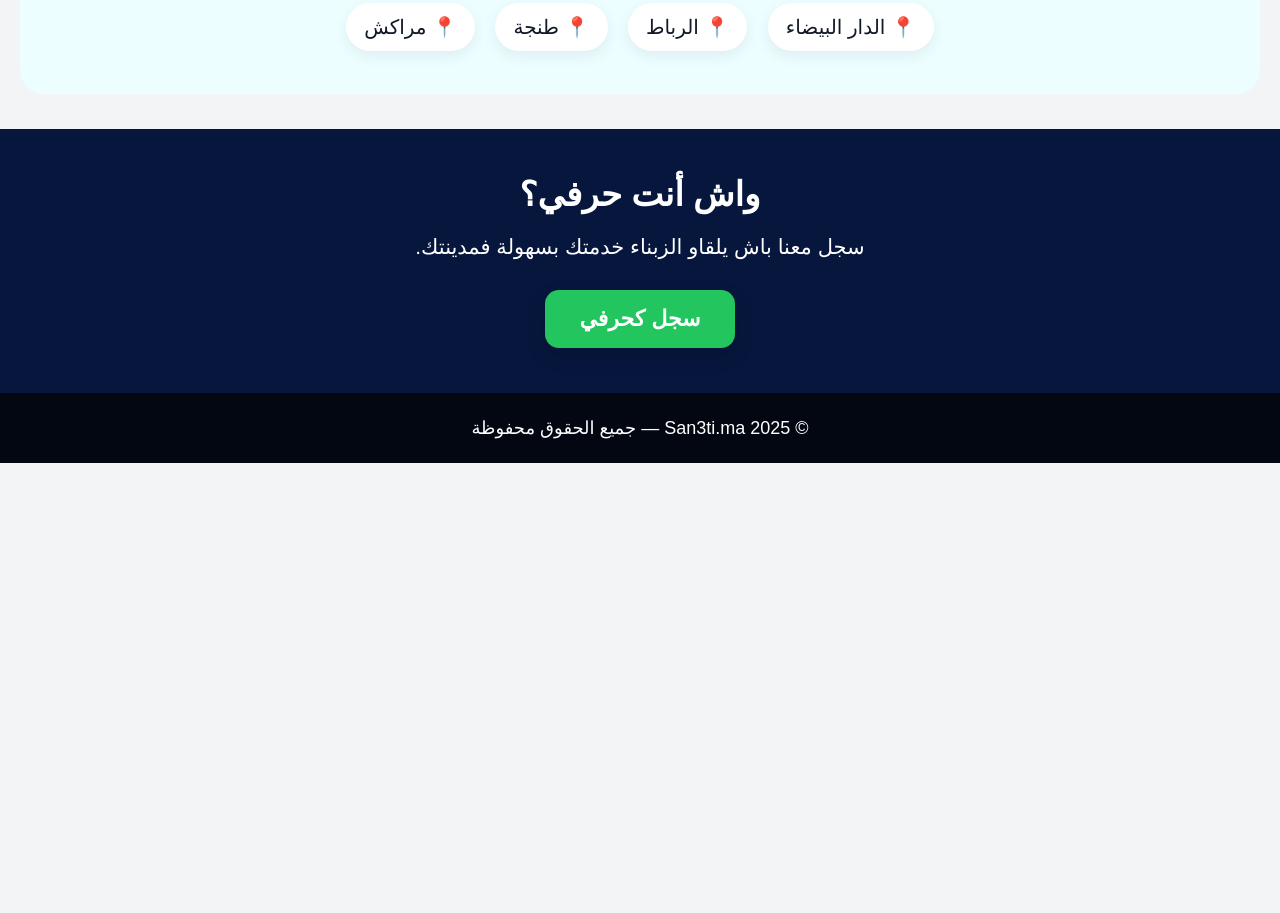
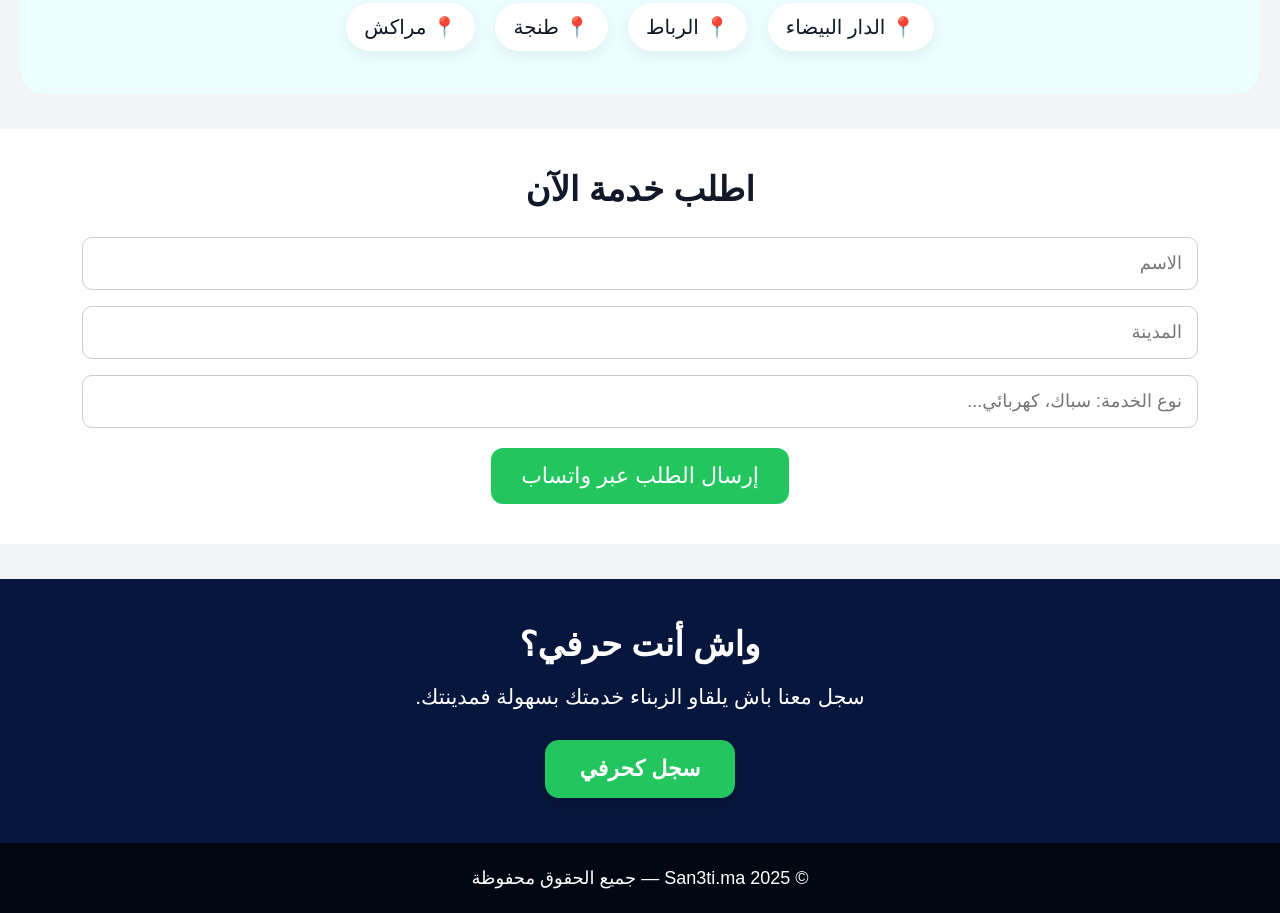
Before and after one commit to oussamax347-collab/San3ti.ma, a plain HTML site: page index.html in a window 1280 px wide. Shown: the part 1331-2244 px from the top of the page. Before the commit the page ends 1794 px from the top, so only its background shows below. Drawn offline with Linux system fonts and the light colour scheme.

Commit message:
Update index.html

```diff
--- a/index.html
+++ b/index.html
@@ -100,7 +100,32 @@ San3ti.ma كيساعدك تلقى الحرفي المناسب بسرعة.</p>
 <span>📍 طنجة</span>
 <span>📍 مراكش</span>
 </section>
+<section style="background:white;padding:40px 20px;text-align:center;">
+<h2 style="font-size:34px;margin-bottom:20px;">اطلب خدمة الآن</h2>
 
+<input id="name" placeholder="الاسم" style="width:90%;padding:15px;margin:8px;border-radius:10px;border:1px solid #ccc;font-size:18px;">
+<input id="city" placeholder="المدينة" style="width:90%;padding:15px;margin:8px;border-radius:10px;border:1px solid #ccc;font-size:18px;">
+<input id="service" placeholder="نوع الخدمة: سباك، كهربائي..." style="width:90%;padding:15px;margin:8px;border-radius:10px;border:1px solid #ccc;font-size:18px;">
+
+<button onclick="sendWhatsApp()" style="background:#22c55e;color:white;padding:15px 30px;border:none;border-radius:12px;font-size:22px;margin-top:12px;">
+إرسال الطلب عبر واتساب
+</button>
+</section>
+
+<script>
+function sendWhatsApp(){
+  var name = document.getElementById("name").value;
+  var city = document.getElementById("city").value;
+  var service = document.getElementById("service").value;
+
+  var message = "السلام عليكم، بغيت نطلب خدمة:%0A"
+  + "الاسم: " + name + "%0A"
+  + "المدينة: " + city + "%0A"
+  + "الخدمة: " + service;
+
+  window.location.href = "https://wa.me/393333333333?text=" + message;
+}
+</script>
 <section class="join">
 <h2>واش أنت حرفي؟</h2>
 <p>سجل معنا باش يلقاو الزبناء خدمتك بسهولة فمدينتك.</p>
```
